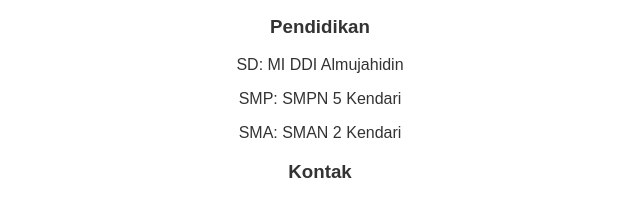
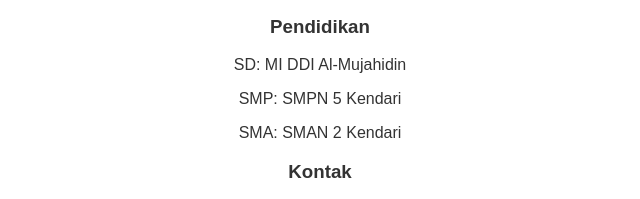
Before and after one commit to Almunajat-121/Almunajat-121.github.io, a plain HTML site: page index.html in a window 1280 px wide. Shown: the part 318-517 px from the top of the page, 320-960 px from the left. Drawn offline with Linux system fonts and the light colour scheme.

Commit message:
Update index.html

```diff
--- a/index.html
+++ b/index.html
@@ -42,7 +42,7 @@
         <h1>Almunajat Amirul Soleh</h1>
         <p>Mahasiswa Ilmu Komputer di Universitas Halu Oleo</p>
         <h3>Pendidikan</h3>
-        <p>SD: MI DDI Almujahidin</p>
+        <p>SD: MI DDI Al-Mujahidin</p>
         <p>SMP: SMPN 5 Kendari</p>
         <p>SMA: SMAN 2 Kendari</p>
         <h3>Kontak</h3>
```
